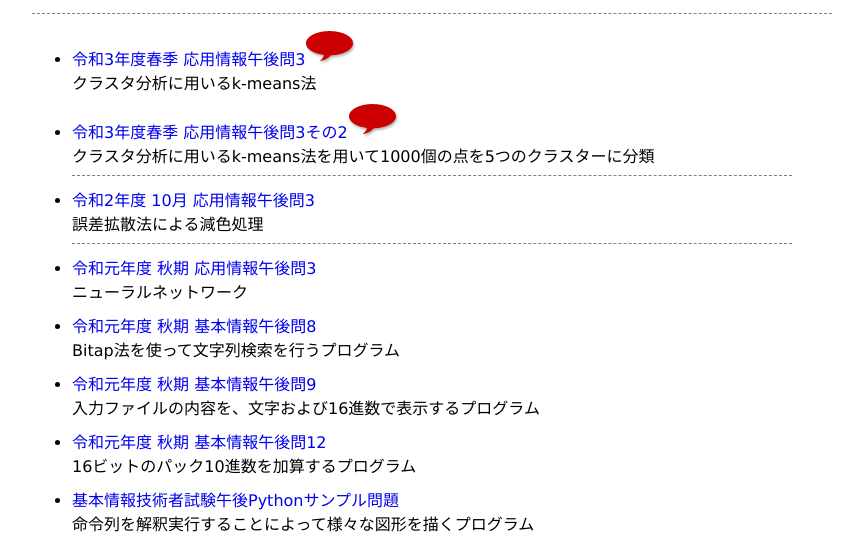
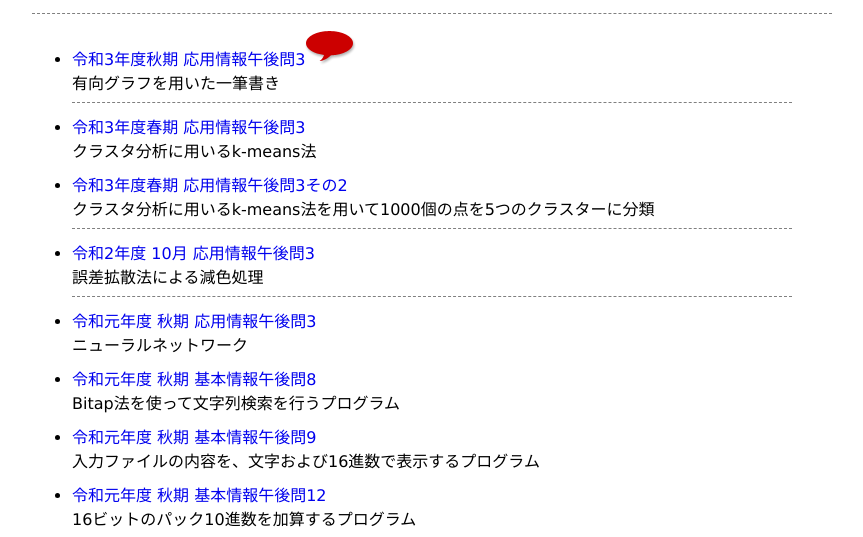
Before and after one commit to maehrm/itee, a plain HTML site: page index.html in a window 1280 px wide. Shown: the part 259-796 px from the top of the page, without its empty margins (208-1071 px from the left). Drawn offline with Linux system fonts and the light colour scheme.

Commit message:
R4A added

```diff
--- a/index.html
+++ b/index.html
@@ -36,9 +36,13 @@
     <main>
       <hr>
       <ul id="bloglist">
-        <li class="new"><a href="https://maehrm.hatenablog.com/entry/2021/04/19/223417">令和3年度春季 応用情報午後問3</a></li>
+        <li class="new"><a href="https://maehrm.hatenablog.com/entry/2021/12/28/141147">令和3年度秋期 応用情報午後問3</a></li>
+        有向グラフを用いた一筆書き
+        <hr>
+
+        <li><a href="https://maehrm.hatenablog.com/entry/2021/04/19/223417">令和3年度春期 応用情報午後問3</a></li>
         クラスタ分析に用いるk-means法
-        <li class="new"><a href="https://maehrm.hatenablog.com/entry/2021/04/24/092317">令和3年度春季 応用情報午後問3その2</a></li>
+        <li><a href="https://maehrm.hatenablog.com/entry/2021/04/24/092317">令和3年度春期 応用情報午後問3その2</a></li>
         クラスタ分析に用いるk-means法を用いて1000個の点を5つのクラスターに分類
         <hr>
 
```
